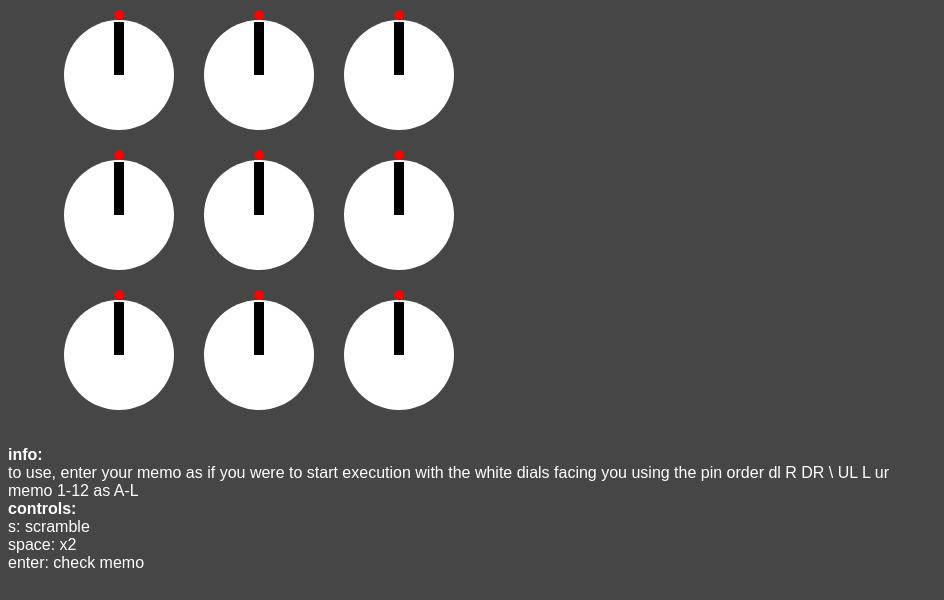
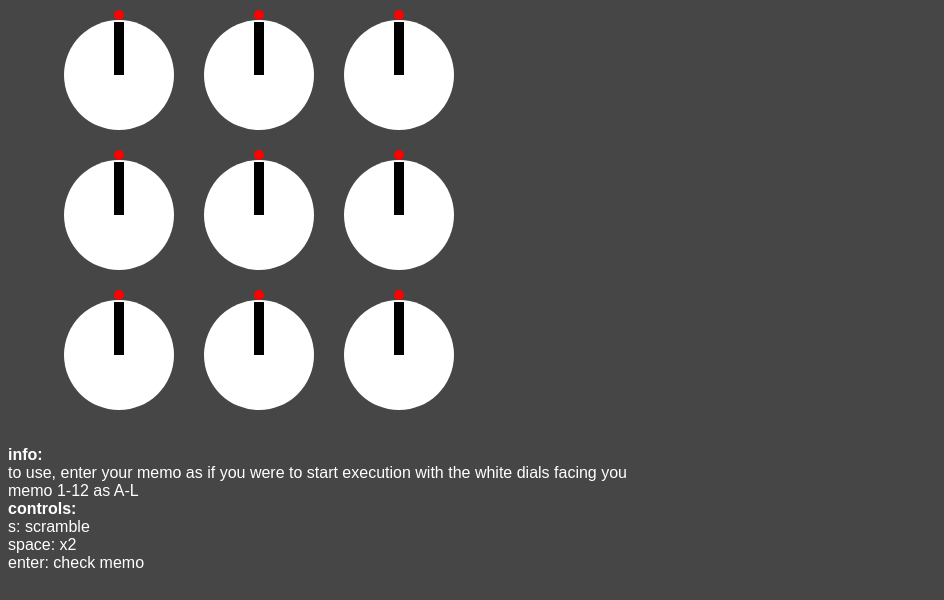
Before and after one commit to simonkellly/7-Simul, a plain HTML site: page index.html in a window 1280 px wide. Shown: the part 200-800 px from the top of the page, without its empty margins (0-944 px from the left). Drawn offline with Linux system fonts and the light colour scheme.

Commit message:
edited info

```diff
--- a/index.html
+++ b/index.html
@@ -28,7 +28,7 @@
   </div>
   <div id="udselect"></div>
   <h1 id="memo">memo:</h1>
-  <p id="info"><b>info:</b><br>to use, enter your memo as if you were to start execution with the white dials facing you using the pin order dl R DR \ UL L ur<br>memo 1-12 as A-L<br><b>controls:</b><br>s: scramble<br>space: x2<br>enter: check memo</p>
+  <p id="info"><b>info:</b><br>to use, enter your memo as if you were to start execution with the white dials facing you<br>memo 1-12 as A-L<br><b>controls:</b><br>s: scramble<br>space: x2<br>enter: check memo</p>
   <div id="clock">
     <div class="circle ul"></div>
     <div class="circle u"></div>
```
